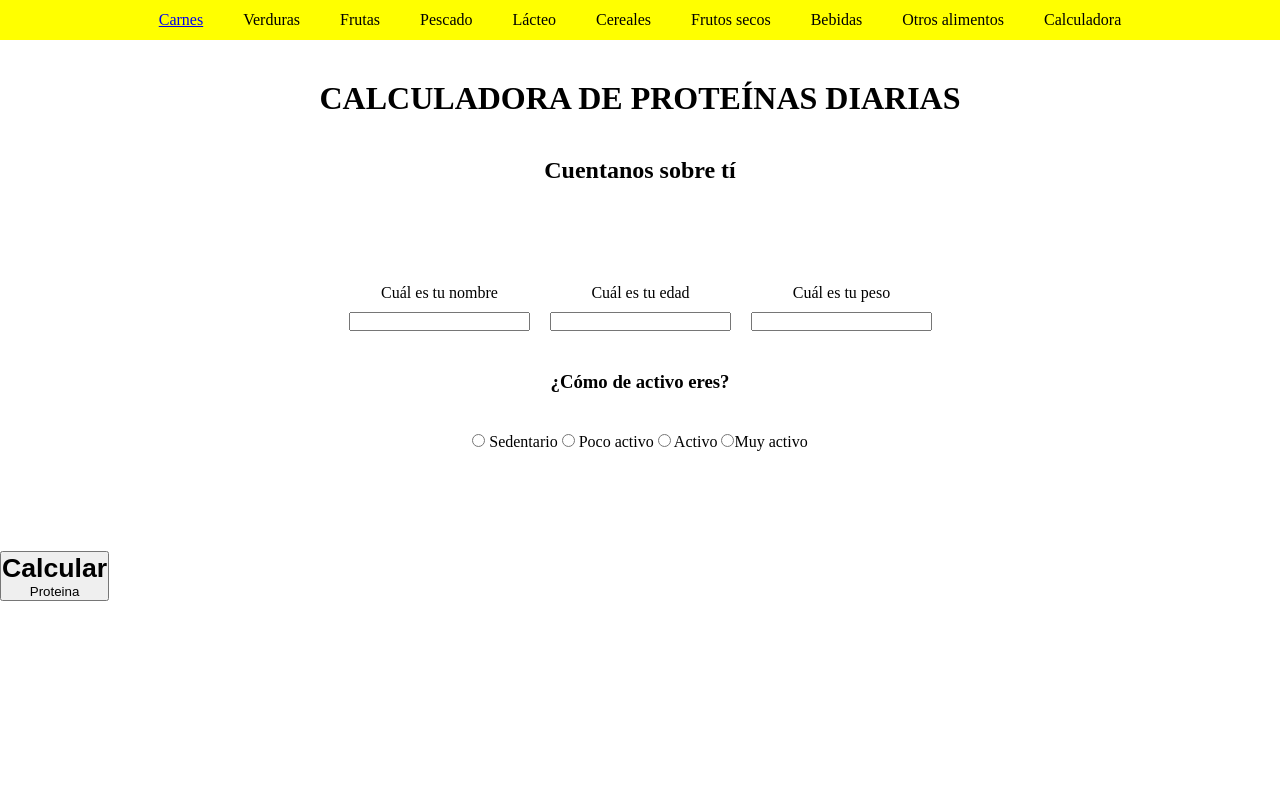
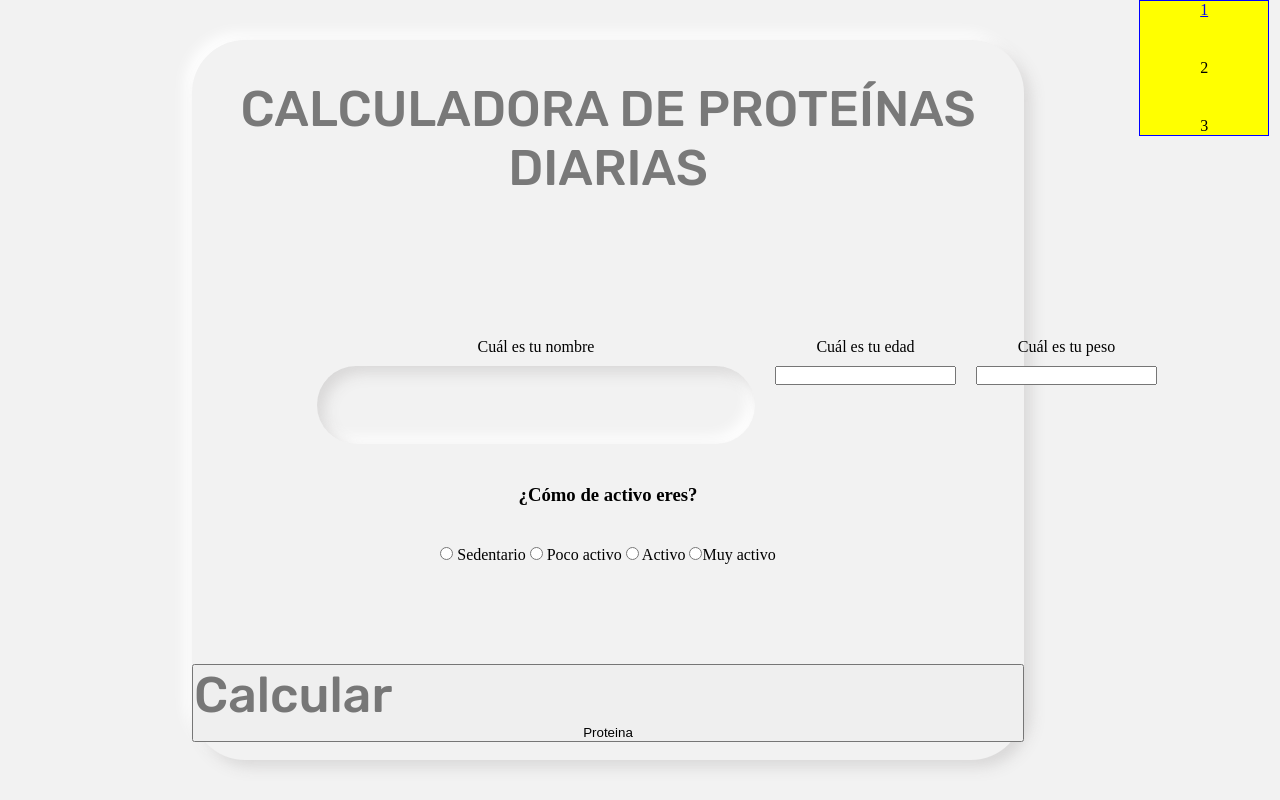
Before and after one commit to DesSussu/CalculadoraProteinas, a plain HTML site: page index.html in a window 1280 px wide. Drawn offline with Linux system fonts and the light colour scheme.

Commit message:
primero commit de diseño

```diff
--- a/index.html
+++ b/index.html
@@ -4,33 +4,31 @@
     <meta charset="UTF-8" />
     <meta http-equiv="X-UA-Compatible" content="IE=edge" />
     <meta name="viewport" content="width=device-width, initial-scale=1.0" />
+    <link rel="preconnect" href="https://fonts.googleapis.com">
+<link rel="preconnect" href="https://fonts.gstatic.com" crossorigin>
+<link href="https://fonts.googleapis.com/css2?family=Nunito+Sans:ital,wght@0,200;0,300;0,400;0,600;0,700;0,800;0,900;1,200;1,300;1,400;1,600;1,700;1,800;1,900&family=Rubik:ital,wght@0,300;0,400;0,500;0,600;1,400&display=swap" rel="stylesheet">
     <link rel="stylesheet" href="style.css" />
     <title>Calculadora de proteínas diarias</title>
   </head>
   <body>
     <main>
+
       <div class="menu">
-        <a href="carnes.html"><div>Carnes</div></a>
-        <div>Verduras</div>
-        <div>Frutas</div>
-        <div>Pescado</div>
-        <div>Lácteo</div>
-        <div>Cereales</div>
-        <div>Frutos secos</div>
-        <div>Bebidas</div>
-        <div>Otros alimentos</div>
-        <div>Calculadora</div>
+        <a href="carnes.html"><div>1</div></a>
+        <div>2</div>
+        <div>3</div>
       </div>
-      <header>
+  <div class="container">
+     <div class="calculadora">
+        <header>
         <h1>CALCULADORA DE PROTEÍNAS DIARIAS</h1>
       </header>
-      <h2>Cuentanos sobre tí</h2>
       <div class="formularios">
         <div class="sobre">
           <div class="Nombre">
             <form action="">
               <label for=""> Cuál es tu nombre</label>
-              <input id="nombre" type="text" />
+              <input id="nombre" type="text"  />
             </form>
           </div>
           <div class="Edad">
@@ -55,7 +53,7 @@
         </form>
       </div>
 
-      <button id="boton" class="rojo" value="0">
+      <button id="boton" class="boton" value="0">
         <h1>Calcular</h1>
         <span> Proteina</span>
       </button>
@@ -63,5 +61,7 @@
       <p id="textoDos"></p>
     </main>
     <script src="mainDos.js"></script>
+  </div>
+</div>
   </body>
 </html>
--- a/style.css
+++ b/style.css
@@ -2,15 +2,54 @@
   padding: 0;
   margin: 0;
 }
+body {
+  background: #f2f2f2;
+}
+main {
+  display: flex;
+}
+h1 {
+  font-family: Rubik;
+  font-style: normal;
+  font-weight: 500;
+  font-size: 50px;
+  line-height: 59px;
+  display: flex;
+  align-items: center;
+  color: rgba(0, 0, 0, 0.5);
+}
+.container {
+  position: absolute;
+  display: flex;
+  justify-content: center;
+  left: 15vw;
+  width: 65vw;
+  height: 90vh;
+  top: 5%;
+  right: 20%;
+  background: #f2f2f2;
+  box-shadow: 7px 7px 14px rgba(212, 211, 211, 0.84), -7px -7px 14px #ffffff;
+  border-radius: 53px;
+}
+.calculadora {
+  display: flex;
+  flex-direction: column;
+  position: relative;
+}
 
 .menu {
+  position: absolute;
   display: flex;
   list-style: none;
+  border: 1px solid blue;
   background-color: yellow;
-  height: 40px;
+  width: 10%;
+  left: 89%;
   gap: 40px;
+  flex-direction: column;
   align-items: center;
-  justify-content: center;
+  justify-content: start;
+  order: 2;
 }
 
 header {
@@ -45,6 +84,18 @@ a {
   cursor: pointer;
 }
 
+#nombre {
+  outline: none;
+  border: 0;
+  width: 438px;
+  height: 78px;
+  background: #f2f2f2;
+  box-shadow: inset 7px 7px 14px rgba(212, 211, 211, 0.84),
+    inset -7px -7px 14px #ffffff;
+  border-radius: 104px;
+}
+
+/*otra ventana*/
 .tarjeta img {
   cursor: pointer;
   border: 1px solid black;
```
